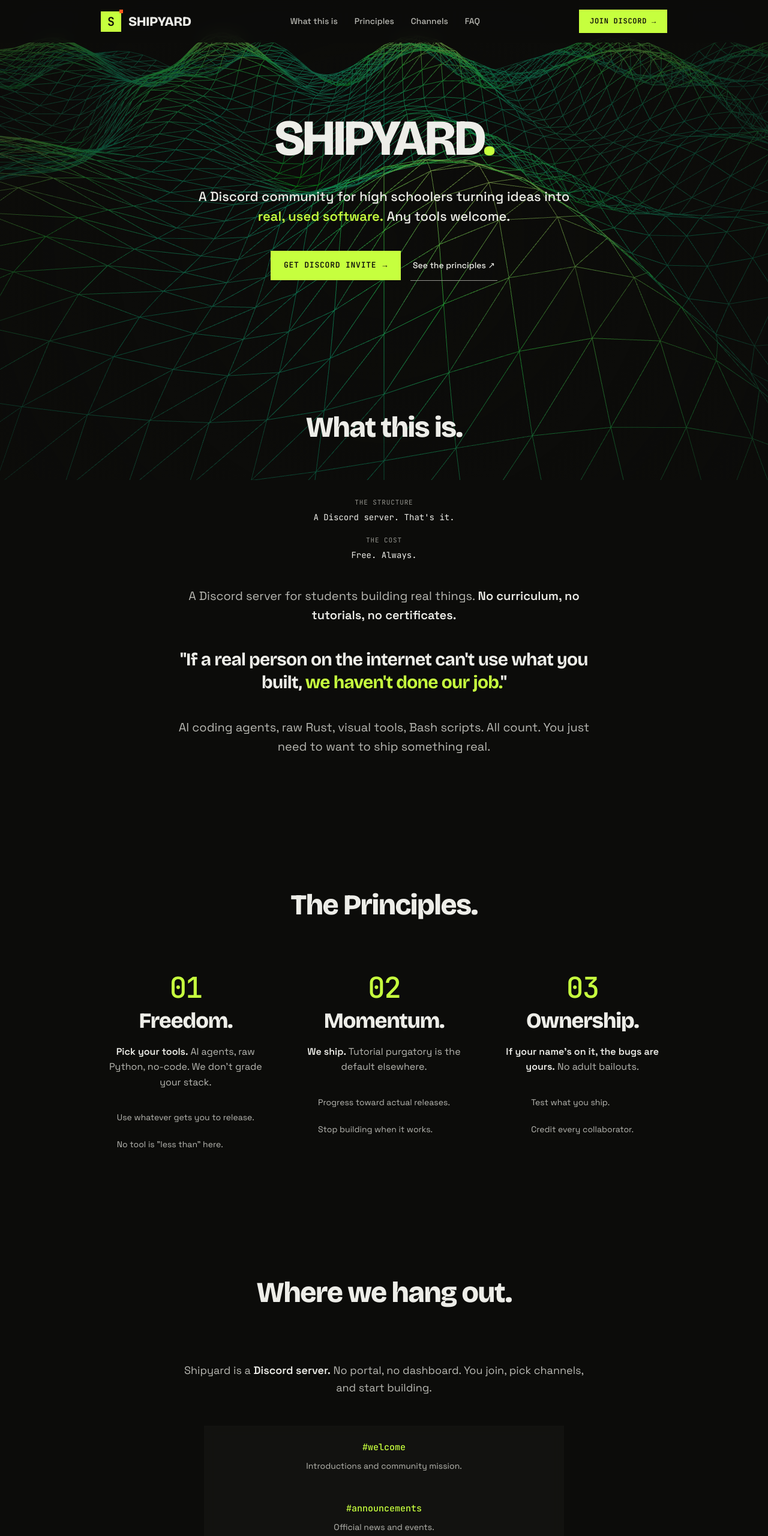
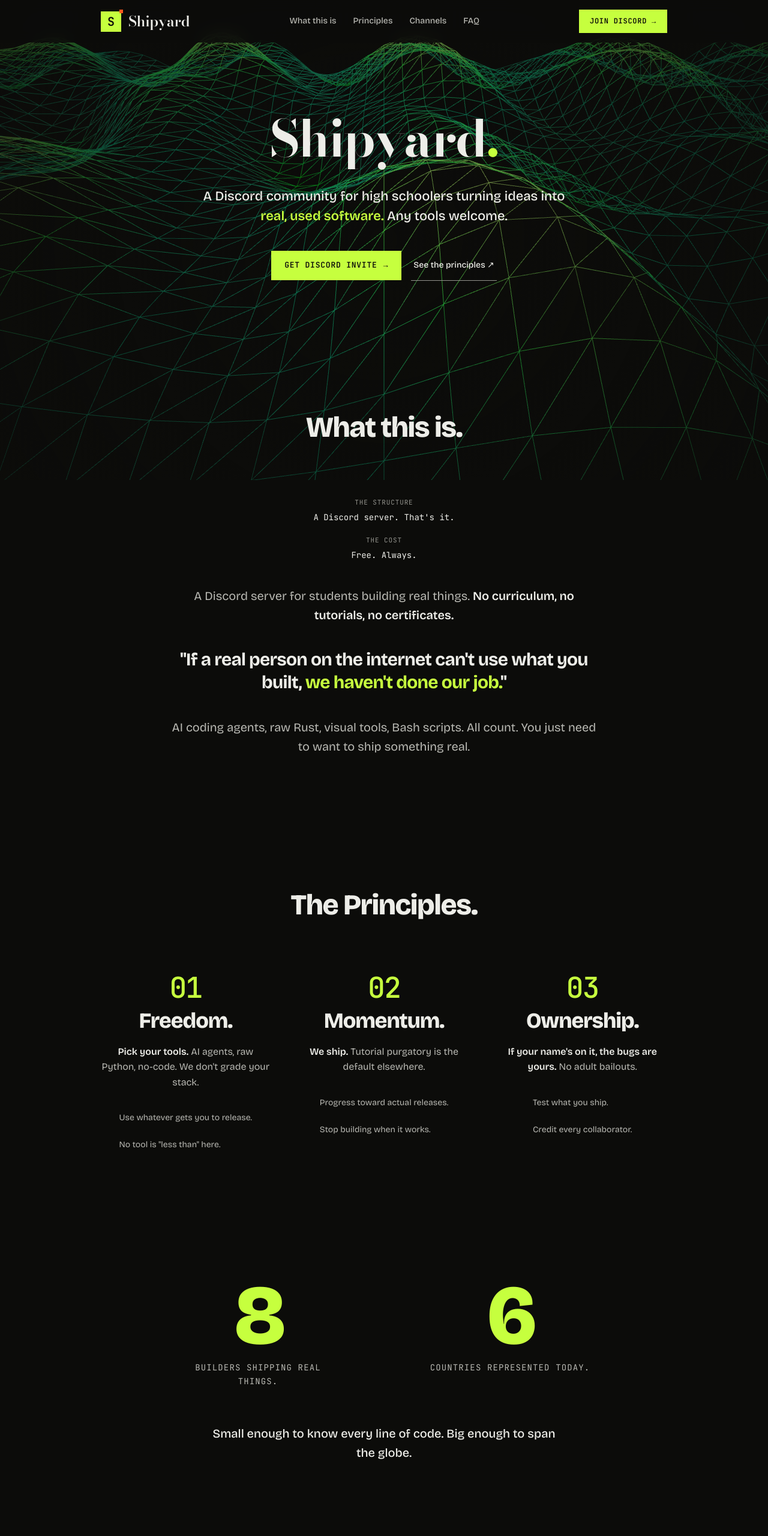
Before and after one commit to gochan562/shipyard-website, a plain HTML site: page index.html in a window 1280 px wide. Shown: the top 2560 px of the page at 60% size. Drawn offline with nearby package versions, Linux system fonts and the light colour scheme; animation ran at ten frames a second.

Commit message:
Refactor HTML structure and styles for Shipyard
Updated the title and various font styles in the HTML file. Added a new stats section with animations for displaying statistics.

```diff
--- a/index.html
+++ b/index.html
@@ -3,11 +3,11 @@
 <head>
 <meta charset="UTF-8">
 <meta name="viewport" content="width=device-width, initial-scale=1.0">
-<title>Shipyard - A Discord community for student builders</title>
+<title>Shipyard — A Discord community for student builders</title>
 <meta name="description" content="A loose community of high school students who ship real software. AI-assisted by default, any tools welcome. Any student can join.">
 <link rel="preconnect" href="https://fonts.googleapis.com">
 <link rel="preconnect" href="https://fonts.gstatic.com" crossorigin>
-<link href="https://fonts.googleapis.com/css2?family=Bricolage+Grotesque:opsz,wght@12..96,500;12..96,700;12..96,800&family=JetBrains+Mono:wght@400;500;600&family=Space+Grotesk:wght@400;500;600;700&display=swap" rel="stylesheet">
+<link href="https://fonts.googleapis.com/css2?family=Bodoni+Moda:ital,opsz,wght@0,6..96,400;0,6..96,500;0,6..96,600;0,6..96,700;0,6..96,800;0,6..96,900;1,6..96,400&family=Bricolage+Grotesque:opsz,wght@12..96,400;12..96,500;12..96,600;12..96,700;12..96,800&family=JetBrains+Mono:wght@400;500;600&display=swap" rel="stylesheet">
 <style>
 :root{
   --bg:#0C0C0A; --bg-2:#141412; --bg-3:#1C1C1A;
@@ -23,7 +23,7 @@
 html{scroll-behavior:smooth}
 body{
   background:var(--bg); color:var(--ink);
-  font-family:'Space Grotesk', system-ui, sans-serif;
+  font-family:'Bricolage Grotesque', system-ui, sans-serif;
   font-size:16px; line-height:1.6;
   -webkit-font-smoothing:antialiased;
   overflow-x:hidden;
@@ -53,7 +53,7 @@ body::after {
 }
 
 a{color:inherit; text-decoration:none}
-.display{font-family:'Bricolage Grotesque', sans-serif; font-weight:800; letter-spacing:-0.035em; line-height:0.95}
+.display{font-family:'Bodoni Moda', serif; font-weight:700; letter-spacing:-0.02em; line-height:0.95}
 .wrap{max-width:1000px; margin:0 auto; padding:0 28px; position:relative; z-index:1}
 @media(max-width:540px){.wrap{padding:0 20px}}
 
@@ -63,7 +63,7 @@ a{color:inherit; text-decoration:none}
 .logo{display:flex; align-items:center; gap:12px}
 .logo-mark{width:34px; height:34px; background:var(--lime); display:grid; place-items:center; color:#0C0C0A; font-family:'JetBrains Mono', monospace; font-weight:700; font-size:20px; position:relative}
 .logo-mark::after{content:''; position:absolute; width:6px; height:6px; background:var(--rust); right:-3px; top:-3px}
-.logo-text{font-family:'Bricolage Grotesque', sans-serif; font-weight:800; font-size:22px; letter-spacing:-0.025em; line-height:1; text-align:left}
+.logo-text{font-family:'Bodoni Moda', serif; font-weight:600; font-size:24px; letter-spacing:-0.01em; line-height:1; text-align:left}
 .nav-desktop{display:flex; gap:28px}
 .nav-desktop a{color:var(--ink-dim); font-size:14px; font-weight:500; transition:color 0.15s}
 .nav-desktop a:hover{color:var(--ink)}
@@ -81,7 +81,7 @@ a{color:inherit; text-decoration:none}
 
 /* HERO */
 .hero{padding:120px 0 120px; position:relative}
-.hero-title{font-size:clamp(48px, 7vw, 84px); line-height:0.95; margin-bottom:40px; letter-spacing:-0.04em}
+.hero-title{font-family:'Bodoni Moda', serif; font-weight:700; font-size:clamp(48px, 7vw, 84px); line-height:0.95; margin-bottom:40px; letter-spacing:-0.02em}
 .hero-title .dot-end{color:var(--lime)}
 .hero-tagline{font-size:clamp(18px, 2vw, 22px); font-weight:500; line-height:1.5; color:var(--ink); max-width:620px; margin:0 auto 40px}
 .hero-tagline em{font-style:normal; color:var(--lime); font-weight:600}
@@ -116,6 +116,15 @@ a{color:inherit; text-decoration:none}
 .principle-list{list-style:none; display:inline-block; text-align:left}
 .principle-list li{font-size:14px; line-height:1.5; color:var(--ink-dim); padding:12px 0; display:block}
 
+/* STATS */
+.stats{padding:100px 0}
+.stats-grid{display:grid; grid-template-columns:1fr 1fr; gap:40px; max-width:800px; margin:0 auto}
+@media(max-width:540px){.stats-grid{grid-template-columns:1fr; gap:40px}}
+.stat-block{display:flex; flex-direction:column; align-items:center}
+.stat-num{font-family:'Bricolage Grotesque', sans-serif; font-weight:800; font-size:clamp(80px, 14vw, 140px); color:var(--lime); line-height:0.9; letter-spacing:-0.05em}
+.stat-label{font-family:'JetBrains Mono', monospace; text-transform:uppercase; letter-spacing:0.08em; color:var(--ink-dim); font-size:14px; margin-top:12px; max-width:280px; margin-left:auto; margin-right:auto}
+.stats-tagline{margin-top:60px; color:var(--ink); max-width:600px; margin-left:auto; margin-right:auto; font-size:clamp(16px, 1.8vw, 20px); font-weight:500}
+
 /* CHANNELS */
 .channels{padding:100px 0}
 .channels-intro{font-size:clamp(16px, 1.6vw, 18px); line-height:1.6; color:var(--ink-dim); max-width:680px; margin:0 auto 48px}
@@ -143,10 +152,18 @@ a{color:inherit; text-decoration:none}
 .join-text{font-size:clamp(16px, 1.6vw, 18px); line-height:1.6; color:var(--ink-dim); max-width:540px}
 .join-text strong{color:var(--ink); font-weight:600}
 
+/* SUPPORT */
+.support{padding:100px 0}
+.support .section-head{margin-bottom:16px} /* Tighter gap for this specific section */
+.support-headline{font-family:'Bricolage Grotesque', sans-serif; font-weight:800; font-size:clamp(32px, 4vw, 48px); line-height:1; letter-spacing:-0.03em; margin-bottom:24px}
+.support-text{font-size:clamp(16px, 1.6vw, 18px); line-height:1.6; color:var(--ink-dim); max-width:600px; margin: 0 auto 32px; }
+.support-text strong{color:var(--ink); font-weight:600}
+
 /* FOOTER */
 footer{background:rgba(12, 12, 10, 0.7); backdrop-filter:blur(10px); padding:64px 0 32px; text-align:left}
-.footer-top{display:grid; grid-template-columns:2fr 1fr 1fr; gap:48px; margin-bottom:48px; align-items:start}
-@media(max-width:768px){.footer-top{grid-template-columns:1fr; gap:32px}}
+.footer-top{display:grid; grid-template-columns:2fr 1fr 1fr 1fr; gap:48px; margin-bottom:48px; align-items:start}
+@media(max-width:768px){.footer-top{grid-template-columns:1fr 1fr; gap:32px}}
+@media(max-width:540px){.footer-top{grid-template-columns:1fr; gap:32px}}
 .footer-brand p{color:var(--ink-dim); font-size:14px; line-height:1.6; margin-top:20px; max-width:300px}
 .footer-col h4{font-family:'JetBrains Mono', monospace; font-size:11px; letter-spacing:0.1em; text-transform:uppercase; color:var(--ink-mute); margin-bottom:18px; font-weight:500}
 .footer-col ul{list-style:none}
@@ -176,7 +193,7 @@ footer{background:rgba(12, 12, 10, 0.7); backdrop-filter:blur(10px); padding:64p
   <div class="wrap header-inner">
     <a href="#" class="logo">
       <div class="logo-mark">S</div>
-      <div class="logo-text">SHIPYARD</div>
+      <div class="logo-text">Shipyard</div>
     </a>
     <nav class="nav-desktop">
       <a href="#manifesto">What this is</a>
@@ -194,7 +211,7 @@ footer{background:rgba(12, 12, 10, 0.7); backdrop-filter:blur(10px); padding:64p
 <!-- HERO -->
 <section class="hero">
   <div class="wrap">
-    <h1 class="hero-title display">SHIPYARD<span class="dot-end">.</span></h1>
+    <h1 class="hero-title display">Shipyard<span class="dot-end">.</span></h1>
 
     <p class="hero-tagline">
       A Discord community for high schoolers turning ideas into <em>real, used software.</em> Any tools welcome.
@@ -287,6 +304,25 @@ footer{background:rgba(12, 12, 10, 0.7); backdrop-filter:blur(10px); padding:64p
         </ul>
       </div>
     </div>
+  </div>
+</section>
+
+<!-- STATS -->
+<section class="stats" id="stats">
+  <div class="wrap">
+    <div class="stats-grid">
+      <div class="stat-block">
+        <div class="stat-num" data-target="8">0</div>
+        <div class="stat-label">Builders shipping real things.</div>
+      </div>
+      <div class="stat-block">
+        <div class="stat-num" data-target="6">0</div>
+        <div class="stat-label">Countries represented today.</div>
+      </div>
+    </div>
+    <p class="stats-tagline">
+      Small enough to know every line of code. Big enough to span the globe.
+    </p>
   </div>
 </section>
 
@@ -389,6 +425,20 @@ footer{background:rgba(12, 12, 10, 0.7); backdrop-filter:blur(10px); padding:64p
   </div>
 </section>
 
+<!-- SUPPORT / DONATE -->
+<section class="support" id="support">
+  <div class="wrap">
+    <div class="section-head">
+      <h2>Support the builders.</h2>
+    </div>
+    <h3 class="support-headline">Keep it free.</h3>
+    <p class="support-text">
+      Shipyard will remain free for students forever. Donations help cover infrastructure, hosting, domain renewals, and AI tool credits for members in need. <strong>Our fiscal sponsor, Hack Club Bank, processes donations.</strong>
+    </p>
+    <a href="https://hcb.hackclub.com/donations/start/shipyard" target="_blank" rel="noopener noreferrer" class="cta-primary">Donate to Shipyard <span class="arrow">→</span></a>
+  </div>
+</section>
+
 <!-- FOOTER -->
 <footer>
   <div class="wrap">
@@ -396,7 +446,7 @@ footer{background:rgba(12, 12, 10, 0.7); backdrop-filter:blur(10px); padding:64p
       <div class="footer-brand">
         <a href="#" class="logo">
           <div class="logo-mark">S</div>
-          <div class="logo-text">SHIPYARD</div>
+          <div class="logo-text">Shipyard</div>
         </a>
         <p>A loose community of high school students who ship real software. Just a Discord server, run by students.</p>
       </div>
@@ -415,10 +465,16 @@ footer{background:rgba(12, 12, 10, 0.7); backdrop-filter:blur(10px); padding:64p
           <li><a href="#faq">FAQ</a></li>
         </ul>
       </div>
+      <div class="footer-col">
+        <h4>Support</h4>
+        <ul>
+          <li><a href="https://hcb.hackclub.com/donations/start/shipyard" target="_blank" rel="noopener noreferrer">Donate</a></li>
+        </ul>
+      </div>
     </div>
 
     <div class="footer-bottom">
-      <span>© 2026 SHIPYARD · STUDENT-RUN</span>
+      <span>© 2026 Shipyard</span>
     </div>
   </div>
 </footer>
@@ -431,6 +487,7 @@ footer{background:rgba(12, 12, 10, 0.7); backdrop-filter:blur(10px); padding:64p
   <a href="#channels">Channels</a>
   <a href="#faq">FAQ</a>
   <a href="https://discord.gg/q4V8FezR6y" target="_blank" rel="noopener noreferrer">Join</a>
+  <a href="https://hcb.hackclub.com/donations/start/shipyard" target="_blank" rel="noopener noreferrer">Donate</a>
 </div>
 
 <!-- THREE.JS SCRIPT -->
@@ -567,6 +624,41 @@ document.querySelectorAll('a[href^="#"]').forEach(a => {
     }
   });
 });
+
+// Count up animation for stats
+const statsSection = document.getElementById('stats');
+if (statsSection) {
+  const statNums = statsSection.querySelectorAll('.stat-num');
+  const statsObserver = new IntersectionObserver((entries) => {
+    entries.forEach(entry => {
+      if (entry.isIntersecting) {
+        statNums.forEach(stat => {
+          const target = parseInt(stat.getAttribute('data-target'), 10);
+          // Duration decreases as target increases (more number = faster)
+          const duration = 2000 - (target * 100); // 8: 1200ms, 6: 1400ms
+          const startTime = performance.now();
+
+          const animate = (currentTime) => {
+            const elapsed = currentTime - startTime;
+            const progress = Math.min(elapsed / duration, 1);
+            const current = Math.floor(progress * target);
+            stat.textContent = current;
+
+            if (progress < 1) {
+              requestAnimationFrame(animate);
+            } else {
+              stat.textContent = target; // Ensure exact target is reached
+            }
+          };
+          requestAnimationFrame(animate);
+        });
+        statsObserver.unobserve(entry.target);
+      }
+    });
+  }, { threshold: 0.5 });
+
+  statsObserver.observe(statsSection);
+}
 </script>
 
 </body>
```
